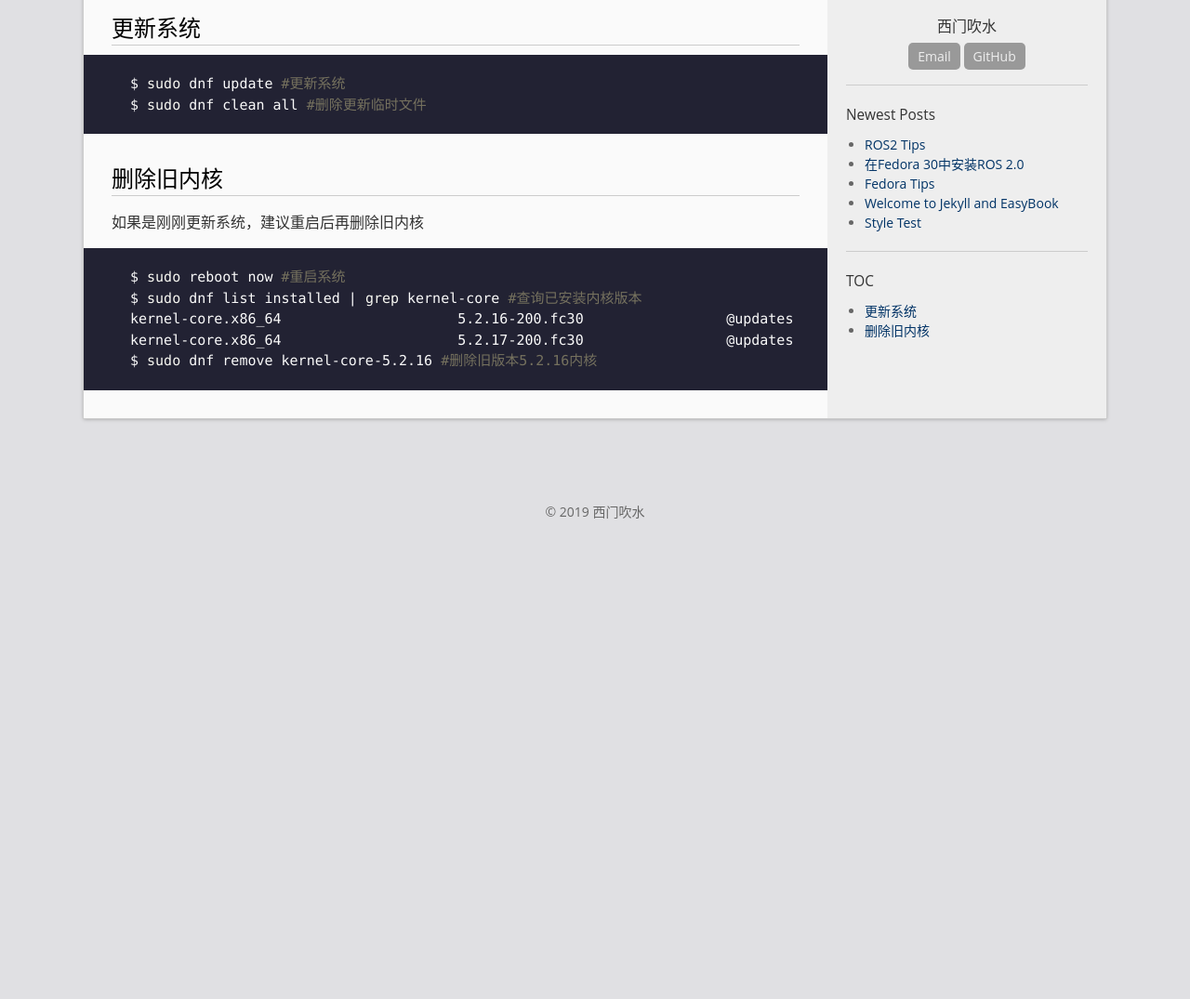
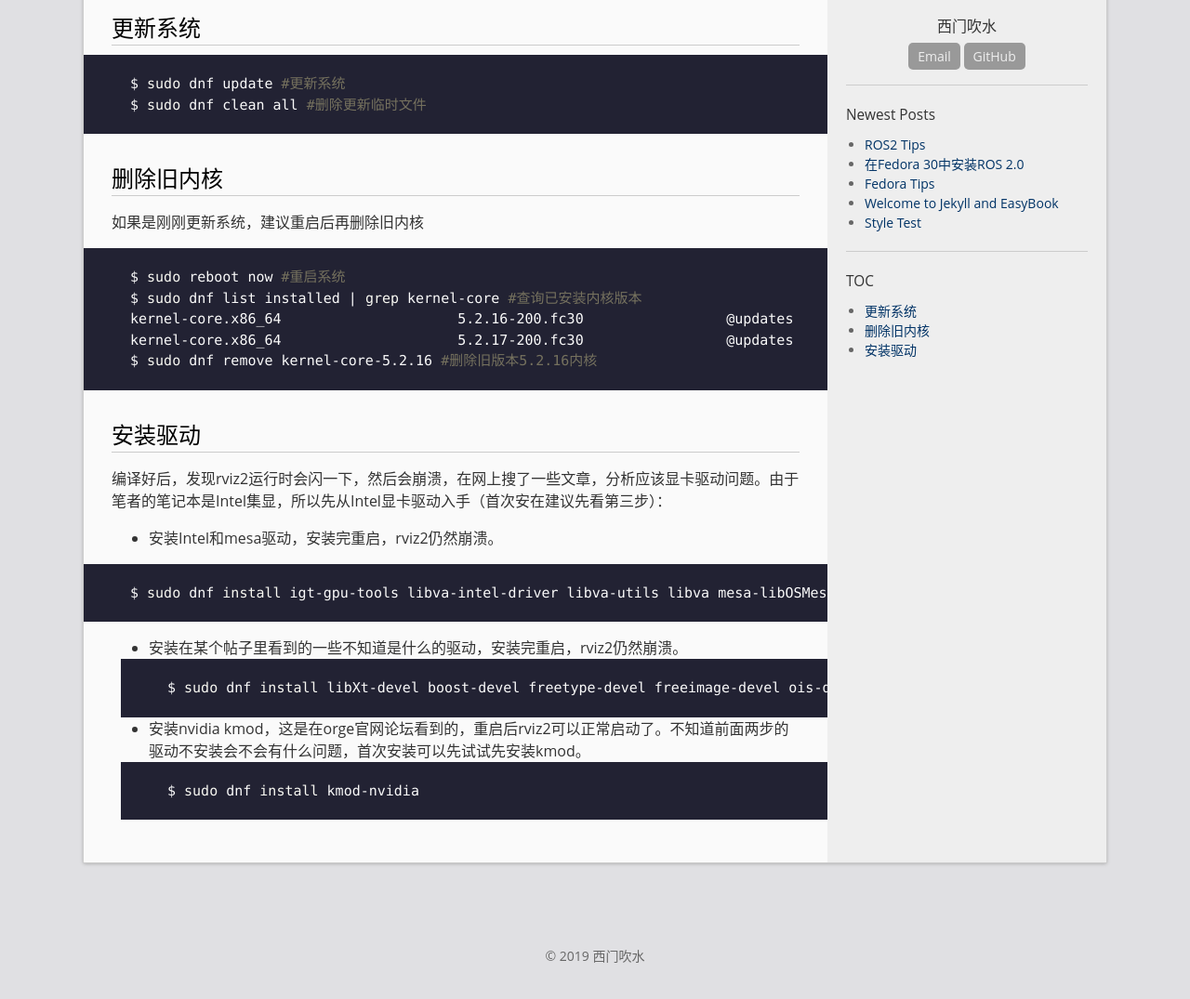
Before and after one commit to jiezenghuang/jiezenghuang.github.io, a Jekyll site: the page built from _posts/2019-10-05-fedora-tips.markdown, in a window 1280 px wide, cut to the strip 261-1360 px from the top of the page. Shown: the top 1075 px of the strip at 93% size. Built offline with Jekyll 4.4.1, drawn with Linux system fonts in a browser that asks for light colours; before the commit the page ends 900 px from its top, so only the background shows below that.

Commit message:
update fedora tips

````diff
--- a/_posts/2019-10-05-fedora-tips.markdown
+++ b/_posts/2019-10-05-fedora-tips.markdown
@@ -24,3 +24,23 @@ kernel-core.x86_64                     5.2.16-200.fc30                 @updates
 kernel-core.x86_64                     5.2.17-200.fc30                 @updates
 $ sudo dnf remove kernel-core-5.2.16 #删除旧版本5.2.16内核
 ```
+
+## 安装驱动
+
+编译好后，发现rviz2运行时会闪一下，然后会崩溃，在网上搜了一些文章，分析应该显卡驱动问题。由于笔者的笔记本是Intel集显，所以先从Intel显卡驱动入手（首次安在建议先看第三步）：
+
+* 安装Intel和mesa驱动，安装完重启，rviz2仍然崩溃。
+
+``` console
+$ sudo dnf install igt-gpu-tools libva-intel-driver libva-utils libva mesa-libOSMesa cairo-gobject cairo mesa-dri-drivers mesa-filesystem mesa-libEGL mesa-libGL mesa-libGLES mesa-libgbm mesa-libglapi mesa-libwayland-egl mesa-libxatracker
+```
+
+* 安装在某个帖子里看到的一些不知道是什么的驱动，安装完重启，rviz2仍然崩溃。
+``` console
+$ sudo dnf install libXt-devel boost-devel freetype-devel freeimage-devel ois-devel cppunit-devel doxygen libXaw-devel libXrandr-devel zziplib-devel Cg
+```
+
+* 安装nvidia kmod，这是在orge官网论坛看到的，重启后rviz2可以正常启动了。不知道前面两步的驱动不安装会不会有什么问题，首次安装可以先试试先安装kmod。
+``` console
+$ sudo dnf install kmod-nvidia
+```
````
